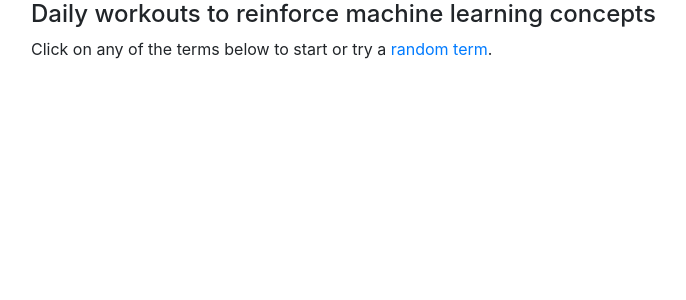
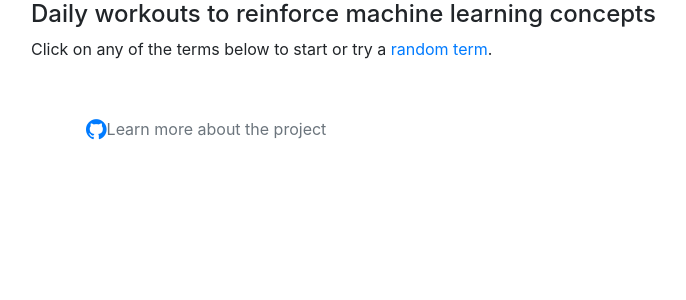
Before and after one commit to mnguyenngo/reinforce-ml, a Flask app: page / in a window 1280 px wide. Shown: the part 83-383 px from the top of the page, without its empty margins (39-725 px from the left). Run offline with Flask 2, Linux system fonts and the light colour scheme; parts of the project's set-up code (start-up, migrations or seed data) failed here and were passed over; some libraries are stand-ins or nearby versions.

Commit message:
make github link, add scroll bar

```diff
--- a/src/app.py
+++ b/src/app.py
@@ -8,7 +8,8 @@
 
 scorer = Scorer()
 baseurl = 'https://en.wikipedia.org'
-scorer.load_nlp_pickle('../data/180606_def_nlp.pkl')
+#Set pickle to most up-to-date version
+scorer.load_nlp_pickle('../data/180530_def.pkl')
 # json_data = json.loads(scorer.nlp_data.to_json(orient='index'))
 directory = scorer.nlp_data['title'].tolist()
 section_title = scorer.nlp_data['section'].unique()
--- a/src/templates/app.html
+++ b/src/templates/app.html
@@ -14,12 +14,25 @@
     <link rel="stylesheet" type="text/css" href="{{ url_for('static', filename='css/bootstrap.min.css') }}">
     <link rel="stylesheet" type="text/css" href="{{ url_for('static', filename='css/app.css') }}">
 
+    <!-- font-awesome -->
+    <meta name="viewport" content="width=device-width, initial-scale=1">
+    <link rel="stylesheet" href="https://cdnjs.cloudflare.com/ajax/libs/font-awesome/4.7.0/css/font-awesome.min.css">
+
     <link href="https://fonts.googleapis.com/css?family=Kaushan+Script" rel="stylesheet">
-
+    <style>
+        .classWithPad {
+          margin: 20px;
+          padding: 20px;
+      }
+        .anyClass {
+        height:150px;
+        overflow-y: scroll;
+      }
+    </style>
   </head>
 
   <body>
-
+    <!-- Introduction-->
     <nav class="navbar navbar-light bg-light">
       <a class="navbar-brand" id="centered" href="/"><h4 id="title-text">In Your Own Words</h4></a>
     </nav>
@@ -32,12 +45,12 @@
       <div class="row">
         <p>Click on any of the terms below to start or try a <a href="/random">random term</a>.</p>
       </div>
-
+      <!-- Term sections -->
       <div class="row">
         {% for sec in data %}
           <div class="col-sm-12 col-md-6 col-lg-4">
-            <div class="card">
-              <div class="card-header">
+            <div class="card anyClass">
+              <div class="card-header" style="font-size:20px">
                 {{ sec }}
               </div>
               <div class="card-body">
@@ -55,6 +68,13 @@
           </div>
         {% endfor %}
       </div>
+      <!-- GitHub Button -->
+      <div class="row classWithPad align-middle">
+          <a href="https://github.com/mnguyenngo/reinforce-ml">
+            <i class="fa fa-github" style="font-size:24px"></i>
+          </a>
+          <p class="text-muted">  Learn more about the project</p>
+      </div>
     </div>
 
   </body>
```
